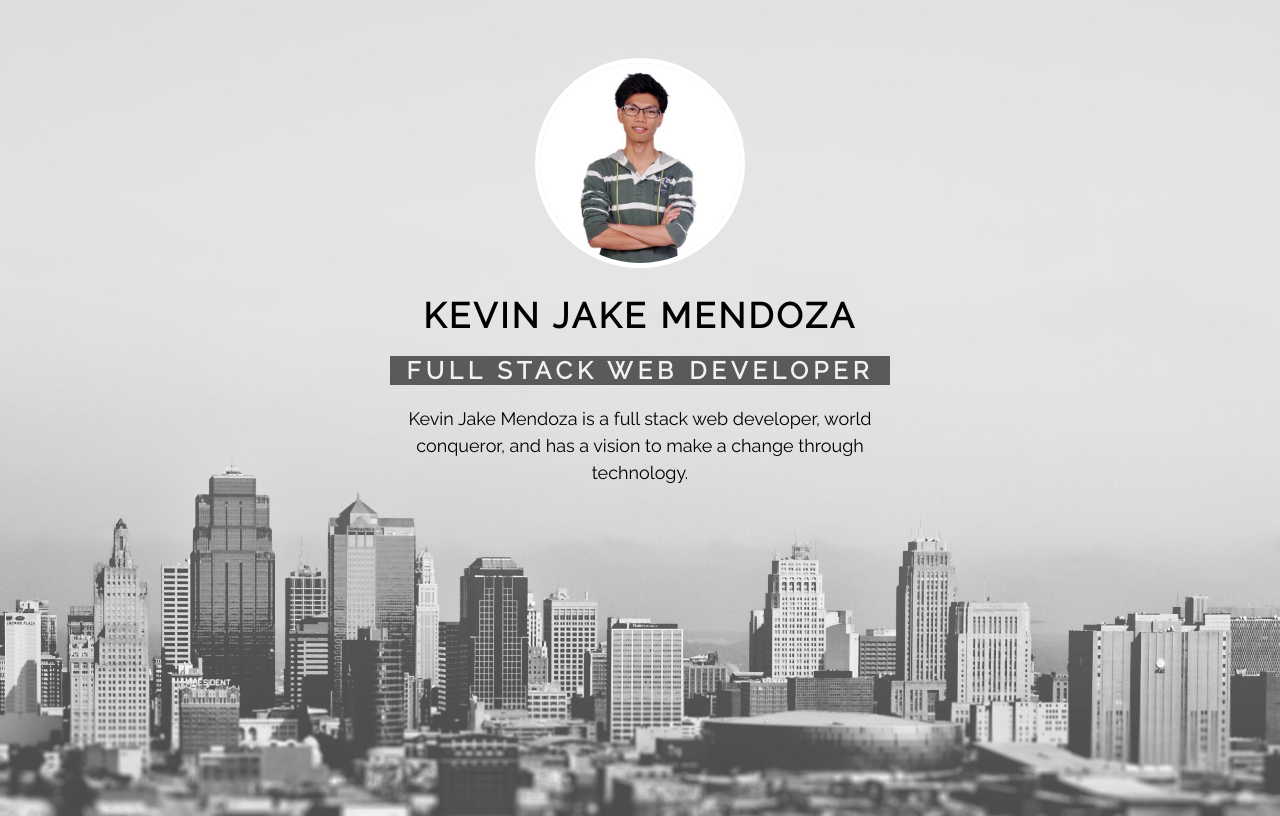
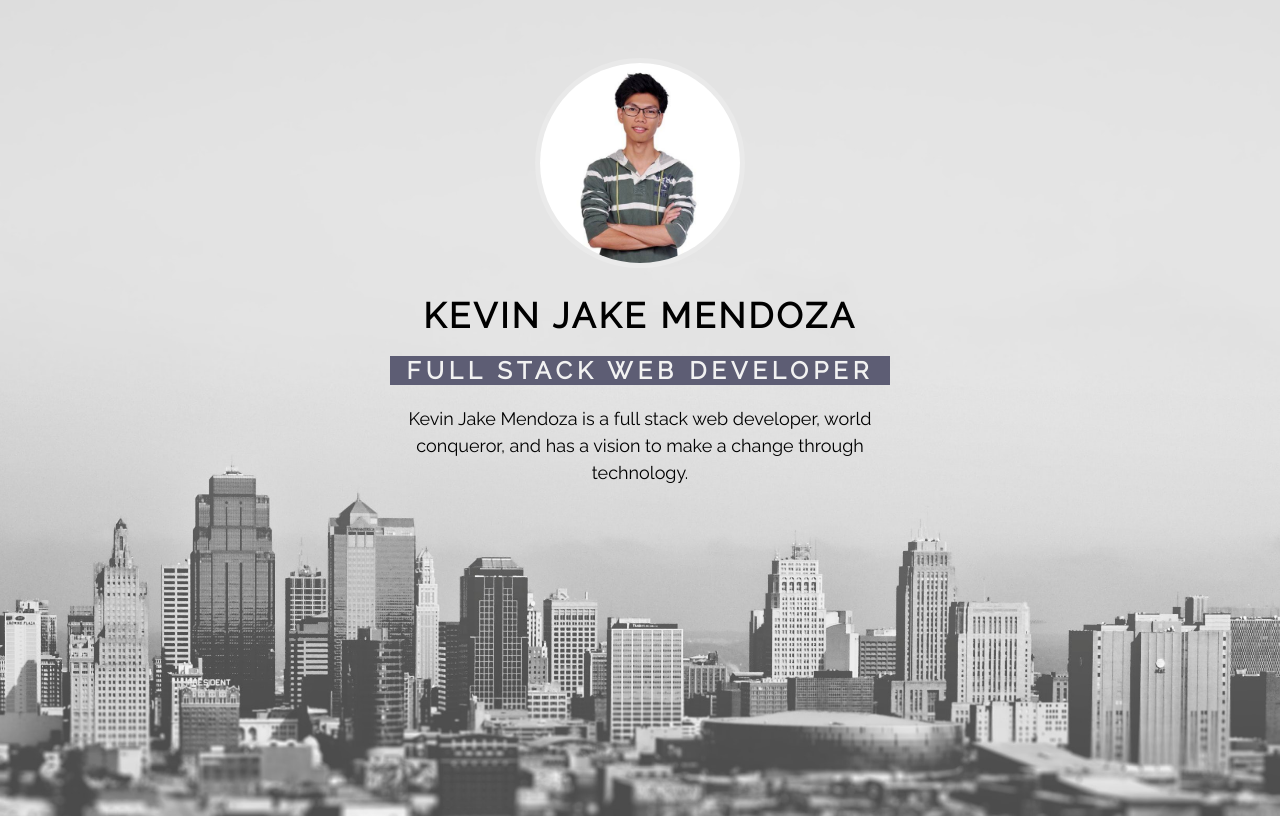
Before and after one commit to KevinJake-Mendoza/Web-Portfolio, a plain HTML site: page index.html in a window 1280 px wide. Drawn offline with Linux system fonts and the light colour scheme; a web font is replaced by a local one.

Commit message:
update includes border changes in picture

```diff
--- a/assets/css/style.css
+++ b/assets/css/style.css
@@ -28,7 +28,8 @@ h2{
 	text-transform: uppercase;
 	letter-spacing: 5px;
 	color: #f2f2f2;
-	background-color: rgba(0, 0, 0, 0.60);
+	background-color: rgba(79, 79, 105, 0.90);
+	/*background-color: rgba(0, 0, 0, 0.60);*/
 
 }
 #me{
@@ -37,7 +38,7 @@ h2{
 	border-radius: 50%;
 	border-width: 5px;
 	border-style: solid;
-	border-color: white;
+	border-color: rgba(255, 255, 255, 0.20);
 	margin-top: 50px;
 
 }
```
